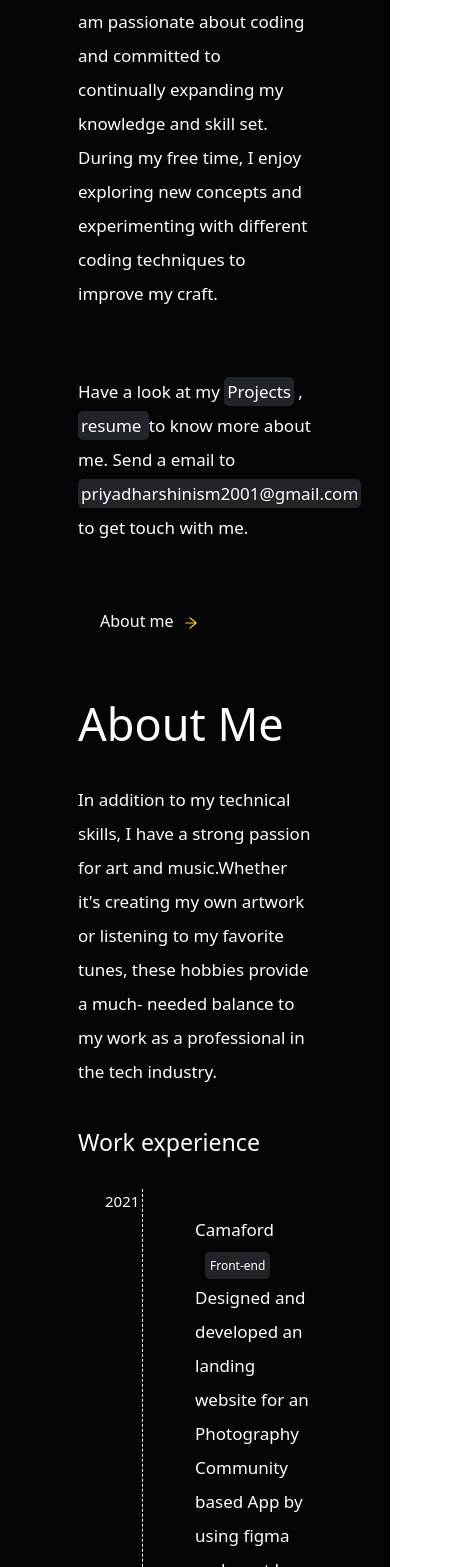
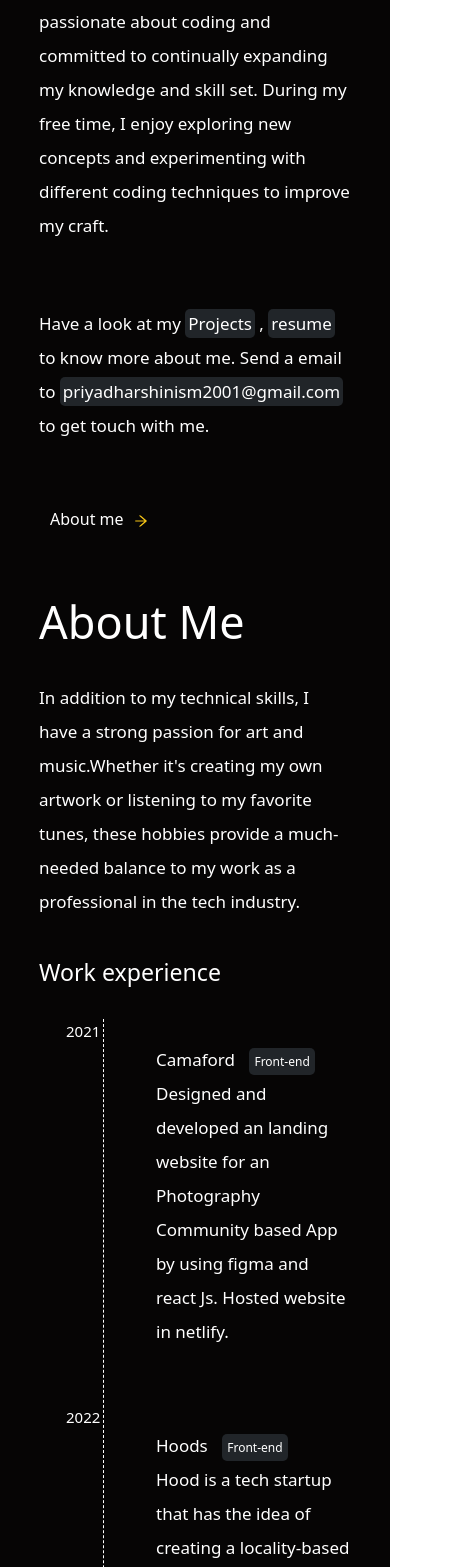
Before and after one commit to priyadharshini149/Portfolio, a React (Create React App) app: page / in a window 390 px wide. Shown: the part 433-2000 px from the top of the page, 450 px wide, since content can reach past the window. Built offline with nearby package versions, Linux system fonts and the light colour scheme.

Commit message:
changes are made

```diff
--- a/src/About/about.css
+++ b/src/About/about.css
@@ -55,3 +55,11 @@
   height: 15px;
   width: 15px;
 }
+@media only screen and (max-width: 700px) {
+  .about-content {
+    width: 80%;
+
+    margin: auto;
+    top: 5rem;
+  }
+}
--- a/src/Contact/contact.css
+++ b/src/Contact/contact.css
@@ -46,3 +46,11 @@
   border-radius: 5px;
   border: 1px solid grey;
 }
+@media only screen and (max-width: 700px) {
+  .contact-content {
+    width: 80%;
+
+    margin: auto;
+    top: 5rem;
+  }
+}
--- a/src/Home/home.css
+++ b/src/Home/home.css
@@ -26,3 +26,11 @@
   border-radius: 5px;
   padding: 3px;
 }
+@media only screen and (max-width: 700px) {
+  .home-content {
+    width: 80%;
+
+    margin: auto;
+    top: 5rem;
+  }
+}
--- a/src/Main/main.css
+++ b/src/Main/main.css
@@ -34,27 +34,10 @@
   color: #f7c617;
   text-decoration: none;
 }
-#home {
-  /* height: 100vh; */
-  /* background-color: aqua; */
-}
+
 .linking {
   cursor: pointer;
   padding-left: 310px;
-}
-
-#about {
-  /* height: 130vh; */
-}
-
-#project {
-  /* height: 200vh; */
-}
-#resume {
-  /* height: 180vh; */
-}
-#contact {
-  /* height: 100vh; */
 }
 
 .side-nav .link-active {
@@ -78,6 +61,6 @@
     visibility: hidden;
   }
   .linking {
-    padding-left: 100px;
+    padding-left: 50px;
   }
 }
--- a/src/Project/project.css
+++ b/src/Project/project.css
@@ -50,16 +50,22 @@
   font-size: 20px;
 }
 
-@media only screen and (max-width: 700px){
+@media only screen and (max-width: 700px) {
   .project-container img {
     width: 23rem;
     height: 15rem;
+  }
+  .project-content {
+    width: 80%;
+
+    margin: auto;
+    top: 5rem;
   }
 }
 
 @media only screen and (max-width: 1500px) {
   .project-container img {
     width: 23.25rem;
-    height: 20rem;
+    height: 15rem;
   }
 }
--- a/src/Resume/resume.css
+++ b/src/Resume/resume.css
@@ -37,6 +37,17 @@
   .resume img {
     width: 16rem;
   }
+  .resume-content {
+    width: 80%;
+
+    margin: auto;
+    top: 5rem;
+  }
+  .resume {
+    /* background-color: aqua; */
+    width: 80%;
+    margin: auto;
+  }
 }
 
 @media only screen and (max-width: 1500px) {
```
